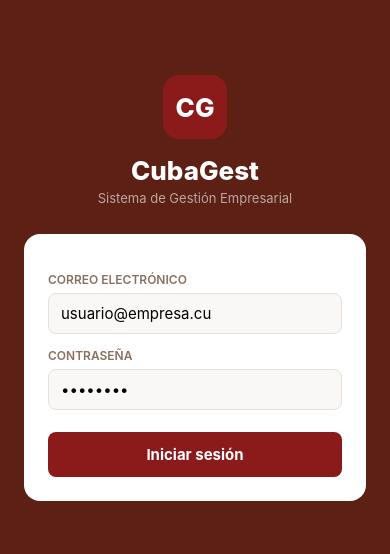
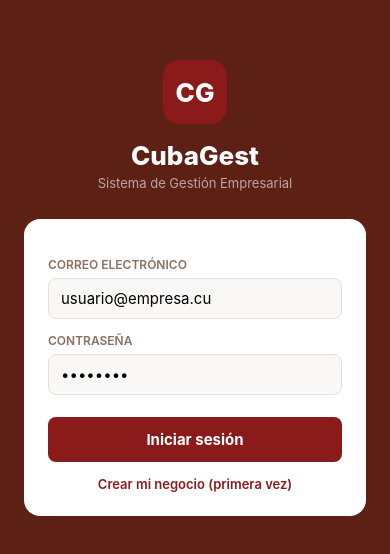
Before and after one commit to kirox850/CubaGest-Mobile, a React Native app: screen / in a window 390 px wide. Shown: the part 134-688 px from the top of the page. Built offline with nearby package versions, Linux system fonts and the light colour scheme.

Commit message:
Actualizar LoginScreen.js

```diff
--- a/src/screens/LoginScreen.js
+++ b/src/screens/LoginScreen.js
@@ -4,7 +4,7 @@ import { useAuth } from "../context/AuthContext";
 import { colors } from "../config/theme";
 import { ErrorBanner } from "../components/UI";
 
-export default function LoginScreen() {
+export default function LoginScreen({ onGoToRegister }) {
   const { login } = useAuth();
   const [email, setEmail] = useState("");
   const [password, setPassword] = useState("");
@@ -58,6 +58,10 @@ export default function LoginScreen() {
           <TouchableOpacity style={styles.button} onPress={handleLogin} disabled={loading}>
             {loading ? <ActivityIndicator color="#fff" /> : <Text style={styles.buttonText}>Iniciar sesión</Text>}
           </TouchableOpacity>
+
+          <TouchableOpacity style={styles.linkBtn} onPress={onGoToRegister}>
+            <Text style={styles.linkText}>Crear mi negocio (primera vez)</Text>
+          </TouchableOpacity>
         </View>
       </ScrollView>
     </KeyboardAvoidingView>
@@ -76,4 +80,6 @@ const styles = StyleSheet.create({
   input: { borderWidth: 1, borderColor: colors.border, borderRadius: 8, paddingHorizontal: 12, paddingVertical: 10, fontSize: 15, backgroundColor: colors.bg },
   button: { backgroundColor: colors.primary, borderRadius: 8, paddingVertical: 13, alignItems: "center", marginTop: 22 },
   buttonText: { color: "#fff", fontWeight: "700", fontSize: 15 },
+  linkBtn: { marginTop: 14, alignItems: "center" },
+  linkText: { color: colors.primary, fontSize: 13, fontWeight: "600" },
 });
```
